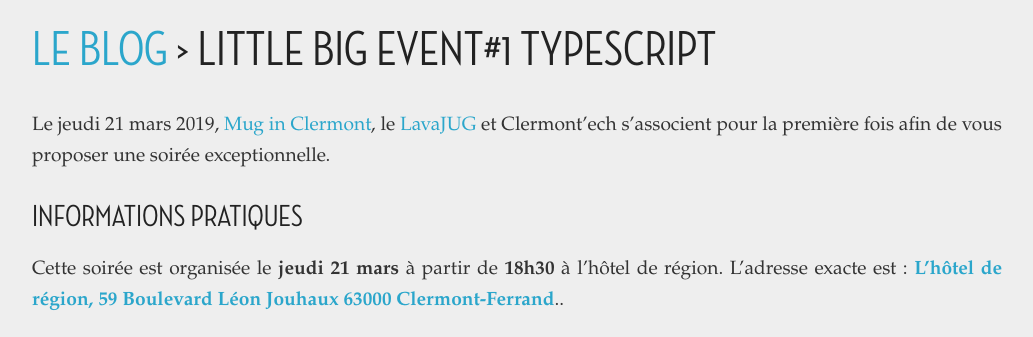
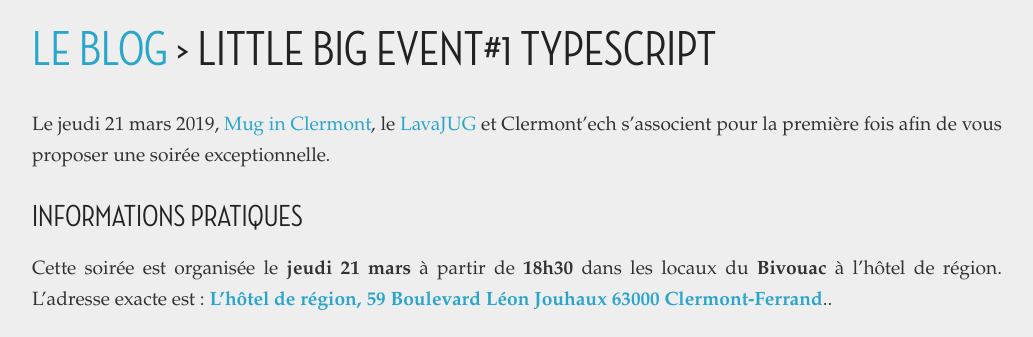
Before and after one commit to clermontech/clermontech.github.com, a Jekyll site: the page built from _posts/2019-03-21-little-big-event-1-typescript.md, in a window 1280 px wide and 900 px high, scrolled down 322 px, cut to the strip 0-337 px from the top of the window. Shown: the whole strip, without its empty margins (123-1156 px from the left). Built offline with Jekyll 4.4.1, drawn with Linux system fonts in a browser that asks for light colours.

Commit message:
Update _posts/2019-03-21-little-big-event-1-typescript.md

```diff
--- a/_posts/2019-03-21-little-big-event-1-typescript.md
+++ b/_posts/2019-03-21-little-big-event-1-typescript.md
@@ -11,7 +11,7 @@ pour la première fois afin de vous proposer une soirée exceptionnelle.
 
 ## Informations pratiques
 
-Cette soirée est organisée le **jeudi 21 mars** à partir de **18h30** à l'hôtel de région. L'adresse
+Cette soirée est organisée le **jeudi 21 mars** à partir de **18h30** dans les locaux du **Bivouac** à l'hôtel de région. L'adresse
 exacte est : [**L'hôtel de région, 59 Boulevard Léon Jouhaux 63000 Clermont-Ferrand**](https://osm.org/go/0AkOKx_14--)..
 
 <iframe width="600" height="400" frameborder="0" scrolling="no" marginheight="0" marginwidth="0" src="https://www.openstreetmap.org/export/embed.html?bbox=3.1138730049133305%2C45.79396934299903%2C3.117982149124146%2C45.79611996814522&amp;layer=mapnik&amp;marker=45.7950446659467%2C3.115927577018738" style="border: none"></iframe>
```
